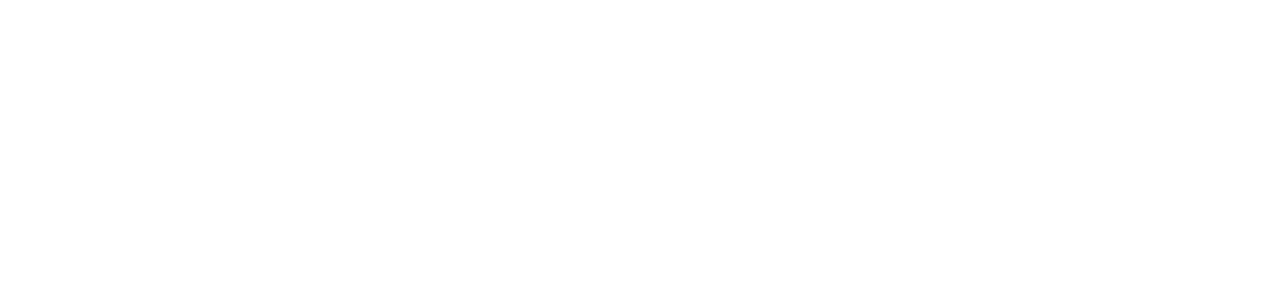
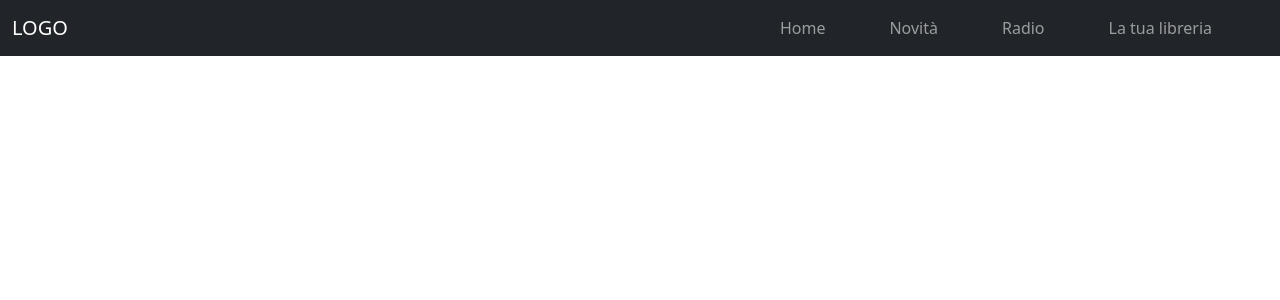
Before and after one commit to TheRedKardinal/Progetto-Settimana-11, a React (Vite) app: page / in a window 1280 px wide. Shown: the top 300 px of the page. Built offline with nearby package versions, Linux system fonts and the light colour scheme.

Commit message:
Navbar temporanea fatta

```diff
--- a/src/App.jsx
+++ b/src/App.jsx
@@ -1,5 +1,12 @@
 import "./App.css";
+import MyNavbar from "./components/MyNavbar";
 
-function App() {}
+function App() {
+  return (
+    <header>
+      <MyNavbar />
+    </header>
+  );
+}
 
 export default App;
--- a/src/components/MyNavbar.jsx
+++ b/src/components/MyNavbar.jsx
@@ -0,0 +1,22 @@
+import { Navbar, Container, Nav } from "react-bootstrap";
+
+function MyNavbar() {
+  return (
+    <Navbar bg="dark" variant="dark" expand="md">
+      <Container fluid>
+        <Navbar.Brand href="#">LOGO</Navbar.Brand>
+        <Navbar.Toggle aria-controls="header-navbar" />
+        <Navbar.Collapse id="header-navbar">
+          <Nav className="ms-auto me-5 d-flex justify-content-between gap-5">
+            <Nav.Link href="#">Home</Nav.Link>
+            <Nav.Link href="#">Novità</Nav.Link>
+            <Nav.Link href="#">Radio</Nav.Link>
+            <Nav.Link href="#">La tua libreria</Nav.Link>
+          </Nav>
+        </Navbar.Collapse>
+      </Container>
+    </Navbar>
+  );
+}
+
+export default MyNavbar;
```
